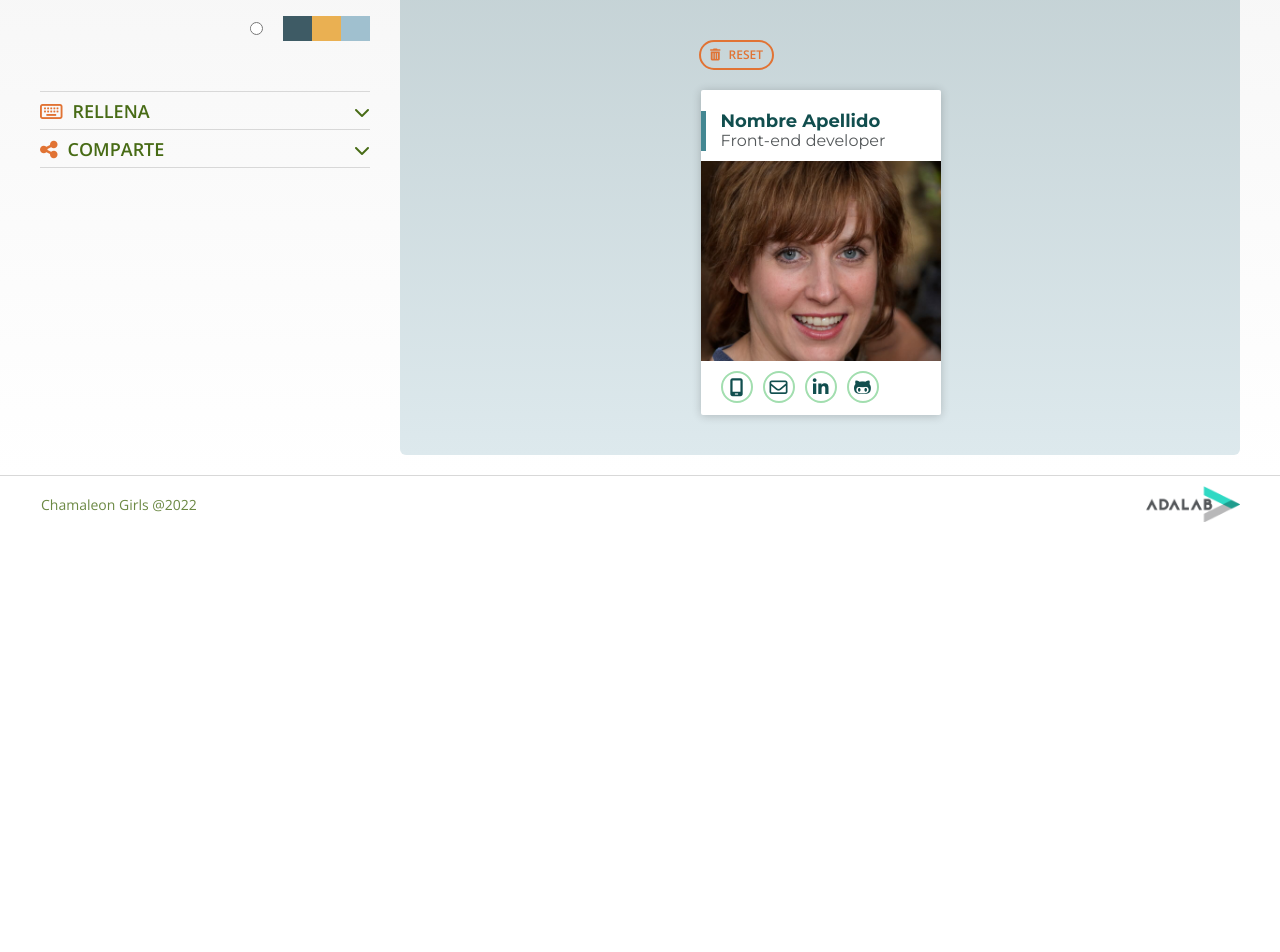
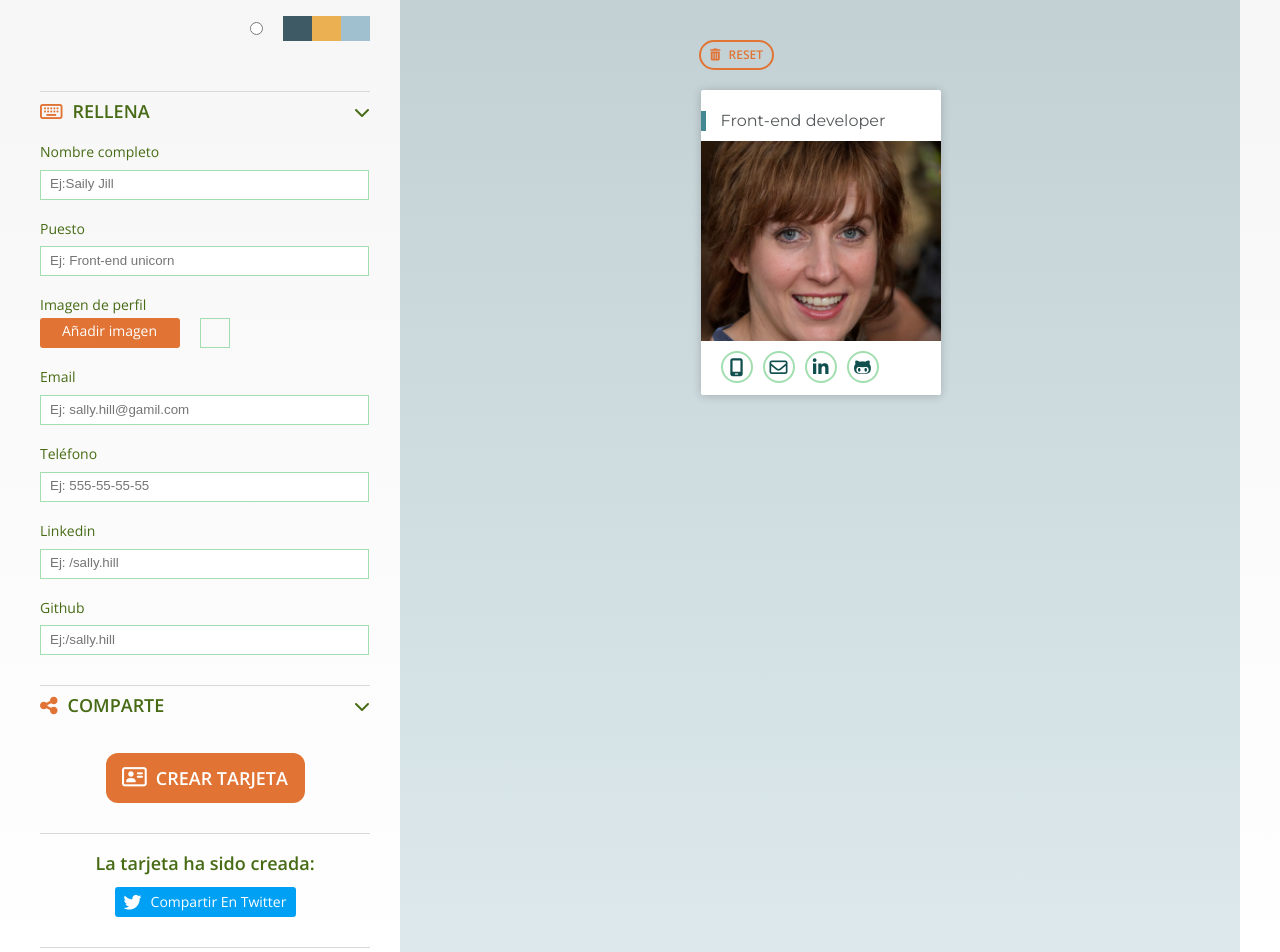
Before and after one commit to Adalab/project-promo-r-module-3-team-3, a React (Create React App) app: page / in a window 1280 px wide. Shown: the part 300-1252 px from the top of the page. Before the commit the page ends 835 px from the top, so only its background shows below. Built offline with nearby package versions, Linux system fonts and the light colour scheme.

Commit message:
update inputs to JSX and start events

```diff
--- a/src/components/App.js
+++ b/src/components/App.js
@@ -1,8 +1,29 @@
 import '../styles/App.scss';
 import logoAdaCards from '../images/logo-AdaCards.png';
 import logoAdalab from '../images/logo-adalab.png';
+import { useState } from 'react';
 
 function App() {
+  const [data, setData] = useState({
+    palette: '',
+    name: '',
+    job: '',
+    phone: '',
+    email: '',
+    linkedin: '',
+    github: '',
+    photo: '',
+   });
+    let cardName;
+   const handleInput = (ev) => {
+     const inputValue = ev.target.value;
+     const inputName = ev.target.name;
+      setData({...data, [inputName]:inputValue});
+
+    setData(inputValue === '' ? `Nombre Apellido` : inputValue);
+   };
+
+
   return (
     <div>
       <header className="headerCreate">
@@ -23,7 +44,8 @@ function App() {
           <div className="js-cardDisplay__card cardDisplay__card">
             <div className="js-titleWrap titleWrap titleWrapColor">
               <h1 className="nameCardColor js-nameCard cardDisplay__card--name">
-                Nombre Apellido
+                {cardName}
+                {console.log(cardName)}
               </h1>
               <h3 className="js-careerCard cardDisplay__card--profesion">
                 Front-end developer
@@ -132,7 +154,7 @@ function App() {
                 className="rotate js-upArrowArray js-upArrow1 fa-solid fa-chevron-up legend__tab--arrow"
               ></i>
             </legend>
-            <div className="js-container js-form__contact form__contact hide">
+            <div className="js-container js-form__contact form__contact {/*hide*/}">
               <label className="form__contact--label" htmlFor="name">Nombre completo</label>
               <input
                 className="js-name form__contact--input"
@@ -141,6 +163,7 @@ function App() {
                 name="name"
                 placeholder="Ej:Saily Jill"
                 required
+                onInput={handleInput}
               />
               <label className="form__contact--label" htmlFor="text">Puesto </label>
               <input
@@ -150,6 +173,7 @@ function App() {
                 name="job"
                 placeholder="Ej: Front-end unicorn"
                 required
+                onInput={handleInput}
               />
               <label className="form__contact--label" htmlFor="text">Imagen de perfil</label>
               <div className="form__contact--div">
@@ -172,6 +196,7 @@ function App() {
                 placeholder="Ej: sally.hill@gamil.com"
                 pattern="[a-z0-9._%+-]+@[a-z0-9.-]+\.[a-z]{2,}$"
                 required
+                onInput={handleInput}
               />
               <label className="form__contact--label" htmlFor="tel"> Teléfono</label>
               <input
@@ -182,6 +207,7 @@ function App() {
                 pattern="^[0-9]{9}$"
                 placeholder="Ej: 555-55-55-55"
                 required
+                onInput={handleInput}
               />
               <label className="form__contact--label" htmlFor="text"> Linkedin</label>
               <input
@@ -191,6 +217,7 @@ function App() {
                 name="linkedin"
                 placeholder="Ej: /sally.hill"
                 required
+                onInput={handleInput}
               />
               <label className="form__contact--label" htmlFor="text"> Github</label>
               <input
@@ -200,6 +227,7 @@ function App() {
                 name="github"
                 placeholder="Ej:/sally.hill"
                 required
+                onInput={handleInput}
               />
             </div>
           </fieldset>
@@ -213,7 +241,7 @@ function App() {
                 className="rotate js-upArrowArray js-upArrow2 fa-solid fa-chevron-up legend__tab--arrow"
               ></i>
             </legend>
-            <div className="js-container js-containerCreate shareTwitter shareTwitter1 hide">
+            <div className="js-container js-containerCreate shareTwitter shareTwitter1 {/*hide*/}">
               <button
                 className="js-btn-create shareTwitter__buttoncreate btnOrange"
                 type="button"
@@ -225,7 +253,7 @@ function App() {
                 <span className="shareTwitter__buttoncreate--text">Crear tarjeta</span>
               </button>
             </div>
-            <div className="js-shareTwitter shareTwitter hide shareTwitter2">
+            <div className="js-shareTwitter shareTwitter {/*hide*/} shareTwitter2">
               <h4 className="shareTwitter__text">La tarjeta ha sido creada:</h4>
               <a
                 className="js-cardLink shareTwitter__link"
```
